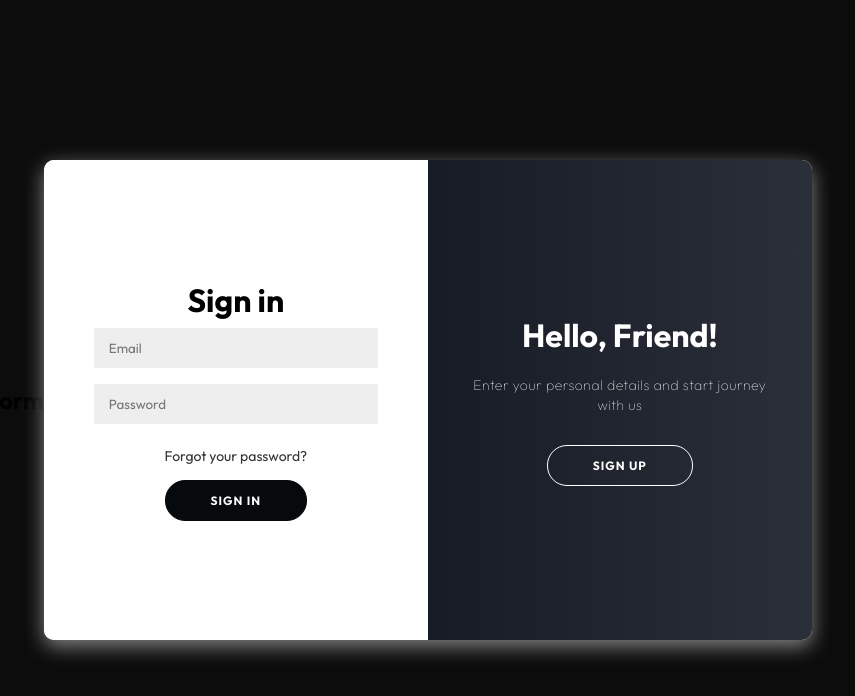
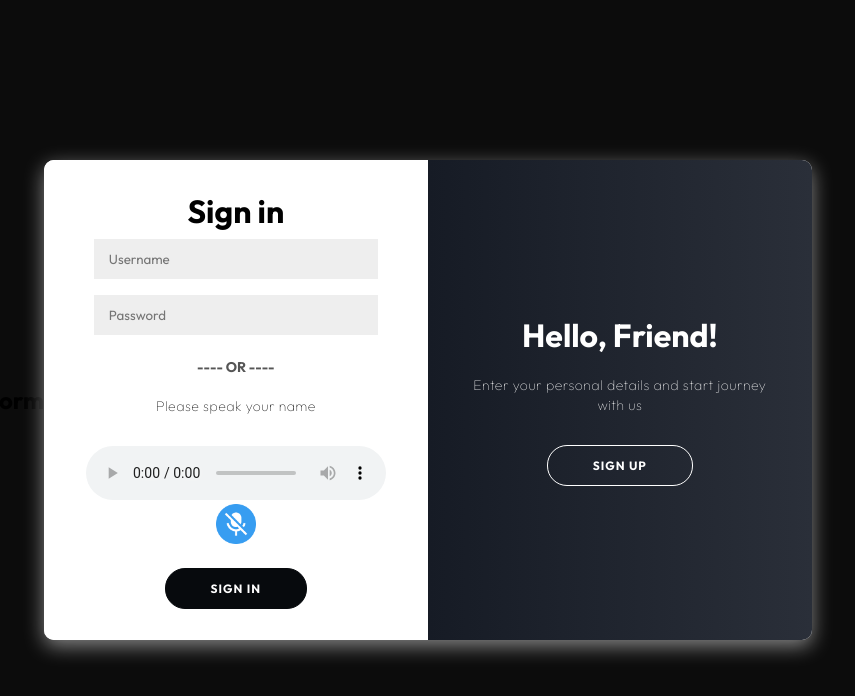
Before and after one commit to KGan31/SHIVA, a React (Vite) app: page /login in a window 1280 px wide. Shown: the top 696 px of the page, without its empty margins (218-1073 px from the left). Built offline with nearby package versions, Linux system fonts and the light colour scheme.

Commit message:
Mic functioning

```diff
--- a/src/assets/assets.js
+++ b/src/assets/assets.js
@@ -16,6 +16,8 @@ import send from './send.png'
 import gemini_icon from './gemini_icon.png'
 import voice from './voice.png'
 import chat from './chat.png'
+import microphone from './microphone.png'
+import mic2 from './mic2.png'
 
 export const assets = {
 	history_icon,
@@ -36,4 +38,6 @@ export const assets = {
 	user,
 	voice,
 	chat,
+	microphone,
+	mic2,
 };
--- a/src/components/SignIn/SignIn.jsx
+++ b/src/components/SignIn/SignIn.jsx
@@ -1,9 +1,72 @@
-import React from "react";
+import React, { useRef, useState } from "react";
+import { assets } from "../../assets/assets"; // Import your icon image
+
+const AudioRecorder = () => {
+  const [recordedUrl, setRecordedUrl] = useState("");
+  const [isRecording, setIsRecording] = useState(false);
+  const mediaStream = useRef(null);
+  const mediaRecorder = useRef(null);
+  const chunks = useRef([]);
+
+  const toggleRecording = async () => {
+    if (!isRecording) {
+      try {
+        const stream = await navigator.mediaDevices.getUserMedia({ audio: true });
+        mediaStream.current = stream;
+        mediaRecorder.current = new MediaRecorder(stream);
+        mediaRecorder.current.ondataavailable = (e) => {
+          if (e.data.size > 0) {
+            chunks.current.push(e.data);
+          }
+        };
+        mediaRecorder.current.onstop = async () => {
+          try {
+            const recordedBlob = new Blob(chunks.current, { type: "audio/webm" });
+            const url = URL.createObjectURL(recordedBlob);
+            setRecordedUrl(url);
+            chunks.current = [];
+          } catch (error) {
+            console.error("Error getting wave blob:", error);
+          }
+        };
+        mediaRecorder.current.start();
+        setIsRecording(true);
+      } catch (error) {
+        console.error("Error accessing microphone:", error);
+      }
+    } else {
+      if (mediaRecorder.current && mediaRecorder.current.state === "recording") {
+        mediaRecorder.current.stop();
+      }
+      if (mediaStream.current) {
+        mediaStream.current.getTracks().forEach((track) => {
+          track.stop();
+        });
+      }
+      setIsRecording(false);
+    }
+  };
+
+  return (
+    <div>
+      <audio controls src={recordedUrl} />
+      <img
+        src={isRecording ? assets.microphone : assets.mic2} // Use appropriate icons based on recording state
+        alt={isRecording ? "Stop Recording" : "Start Recording"}
+        className="mic-icon"
+        onClick={toggleRecording}
+        style={{cursor: 'pointer'}}
+      />
+    </div>
+  );
+};
+
 function SignInForm() {
   const [state, setState] = React.useState({
     email: "",
     password: ""
   });
+
   const handleChange = evt => {
     const value = evt.target.value;
     setState({
@@ -15,8 +78,8 @@ function SignInForm() {
   const handleOnSubmit = evt => {
     evt.preventDefault();
 
-    const { email, password } = state;
-    alert(`You are login with email: ${email} and password: ${password}`);
+    const { username, password } = state;
+    alert(`You are login with username: ${username} and password: ${password}`);
 
     for (const key in state) {
       setState({
@@ -30,23 +93,11 @@ function SignInForm() {
     <div className="form-container sign-in-container">
       <form onSubmit={handleOnSubmit}>
         <h1>Sign in</h1>
-        {/* <div className="social-container">
-          <a href="#" className="social">
-            <i className="fab fa-facebook-f" />
-          </a>
-          <a href="#" className="social">
-            <i className="fab fa-google-plus-g" />
-          </a>
-          <a href="#" className="social">
-            <i className="fab fa-linkedin-in" />
-          </a>
-        </div>
-        <span>or use your account</span> */}
         <input
-          type="email"
-          placeholder="Email"
-          name="email"
-          value={state.email}
+          type="username"
+          placeholder="Username"
+          name="username"
+          value={state.username}
           onChange={handleChange}
         />
         <input
@@ -56,7 +107,13 @@ function SignInForm() {
           value={state.password}
           onChange={handleChange}
         />
-        <a href="#">Forgot your password?</a>
+        <div className="divider">
+          <span className="divider-text">---- OR ----</span>
+        </div>
+        <p >Please speak your name</p>
+        {/* Add icon image here */}
+
+        <AudioRecorder />
         <button>Sign In</button>
       </form>
     </div>
--- a/src/components/SignUp/SignUp.jsx
+++ b/src/components/SignUp/SignUp.jsx
@@ -1,4 +1,6 @@
 import React from "react";
+import { assets } from "../../assets/assets"; // Import your icon image
+
 function SignUpForm() {
   const [state, setState] = React.useState({
     name: "",
@@ -66,6 +68,13 @@ function SignUpForm() {
           onChange={handleChange}
           placeholder="Password"
         />
+         <p >Please speak your name</p>
+        {/* Add icon image here */}
+        <img
+          src={assets.microphone}
+          alt="Mic Icon"
+          className="mic-icon"
+        />
         <button>Sign Up</button>
       </form>
     </div>
--- a/src/components/main/main.css
+++ b/src/components/main/main.css
@@ -143,3 +143,23 @@
 .login-button:hover {
     background-color: #0c306b; /* Darker blue color on hover */
 }
+
+.divider {
+    display: flex;
+    align-items: center;
+    margin-top: 15px;
+  }
+
+  .divider-text {
+    flex-grow: 1;
+    text-align: center;
+    color: #555;
+    font-size: 14px;
+    font-weight: bold;
+  }
+
+  .mic-icon {
+    height: 40px;
+    width: 40px;
+    margin-bottom: 20px;
+  }
```
Also changed, not shown: src/assets/mic2.png (added), src/assets/microphone.png (added).
